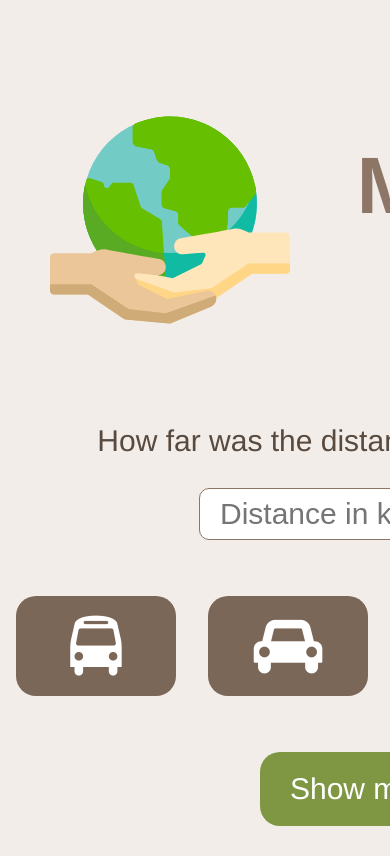
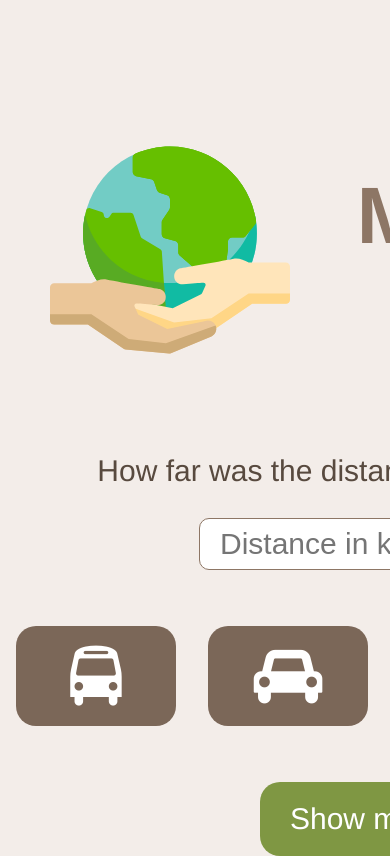
Before and after one commit to bakku/mother-earth, a React (Create React App) app: page / in a window 390 px wide. Shown: the top 856 px of the page. Built offline with nearby package versions, Linux system fonts and the light colour scheme.

Commit message:
Set height of input to 100vh. Don't care about mobile for now

```diff
--- a/src/Headline.css
+++ b/src/Headline.css
@@ -1,6 +1,6 @@
 .Headline {
-    margin-top: 100px;
     text-align: center;
+    padding-top: 130px;
 }
 
 .logo {
--- a/src/RouteForm.css
+++ b/src/RouteForm.css
@@ -49,12 +49,6 @@ input {
 
 }
 
-@media only screen and (max-device-width: 780px) {
-    .submit-button-wrapper {
-        margin-bottom: 350px;
-    }
-}
-
 .submit-button {
     margin: 0 auto;
     width: 30%;
--- a/src/RouteInput.css
+++ b/src/RouteInput.css
@@ -1,8 +1,3 @@
 .RouteInput {
-    margin-top: 30px;
+    height: 100vh;
 }
-/*.jumbotron {
-    margin-top: 20px;
-    height: 100px;
-    background-color: #72CCC5;
-}*/
```
